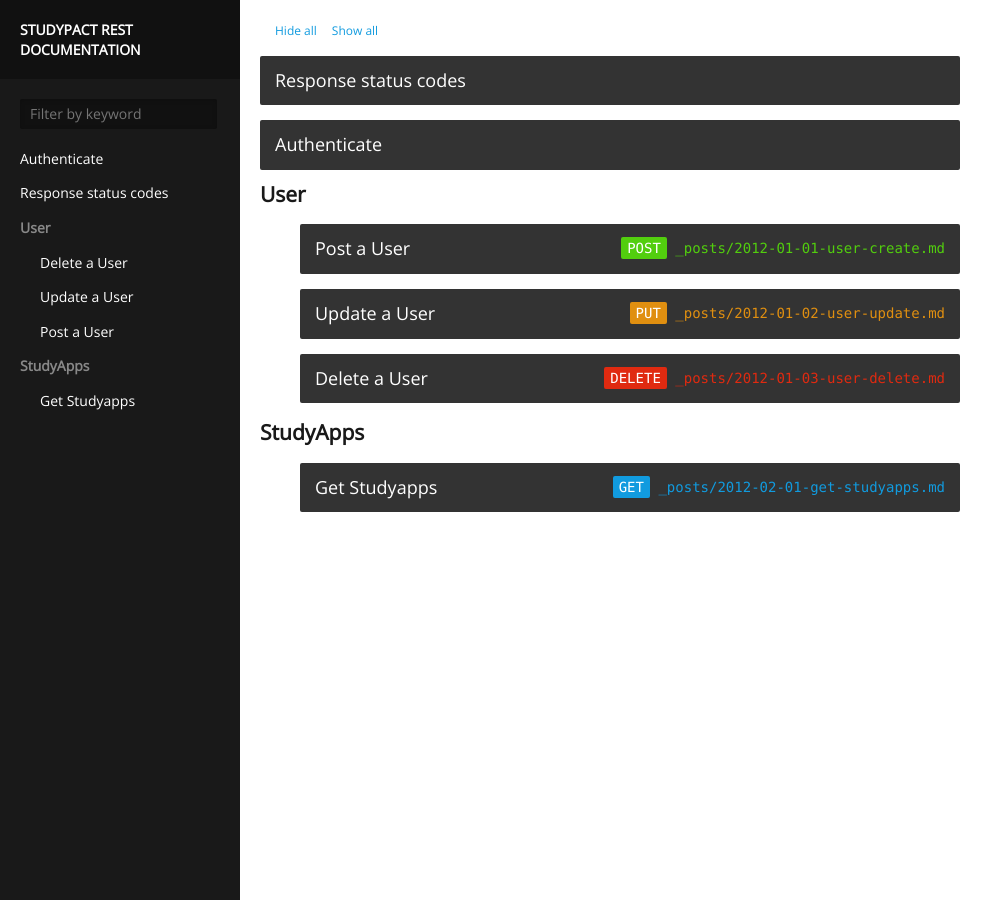
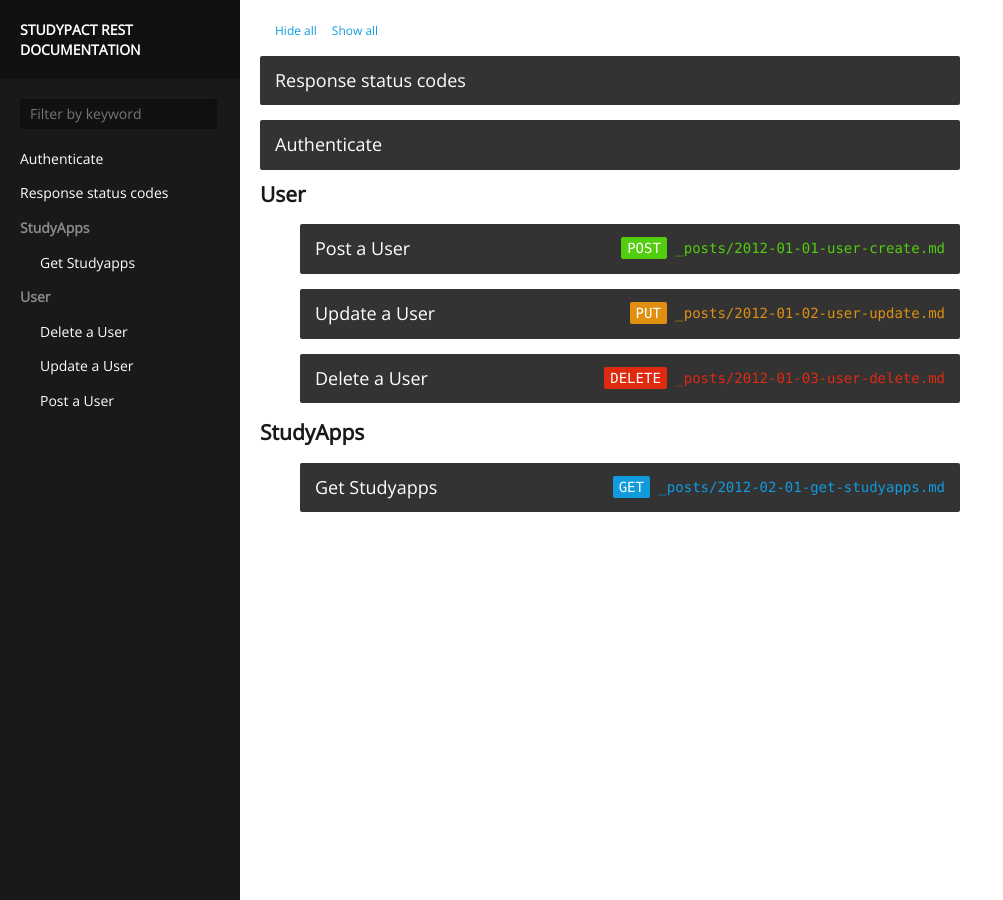
Before and after one commit to StudyPact/studypact.github.io, a Jekyll site: the page built from index.html, in a window 1280 px wide. Shown: the whole page, without its empty margins (0-1003 px from the left). Built offline with Jekyll 4.4.1, drawn with Linux system fonts in a browser that asks for light colours.

Commit message:
reverse order in navbar

```diff
--- a/_includes/nav.html
+++ b/_includes/nav.html
@@ -5,7 +5,7 @@
     <li><a href='#{{ post.url }}'>{{ post.title }}</a></li>
     {% endif %}
   {% endfor %}
-  {% for category in site.categories %}
+  {% for category in site.categories reversed %}
   <li><h2>{{ category | first }}</h2>
     <ul>
     {% for posts in category %}
```
